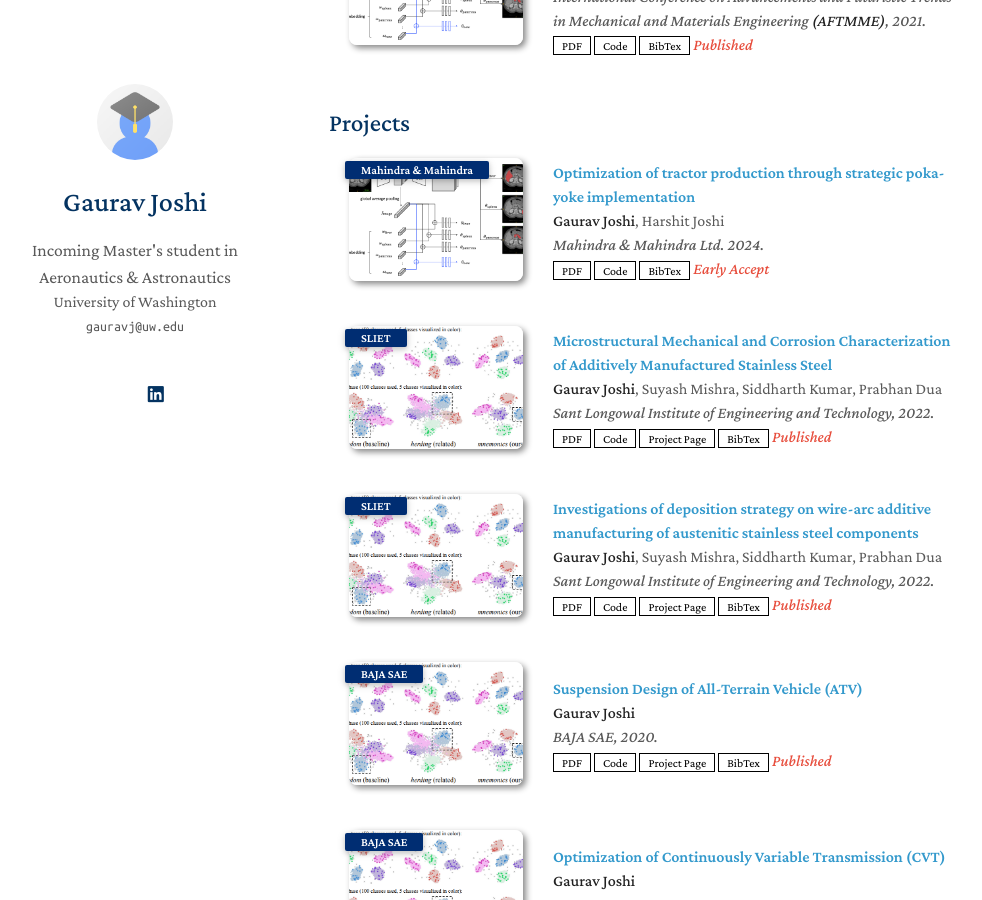
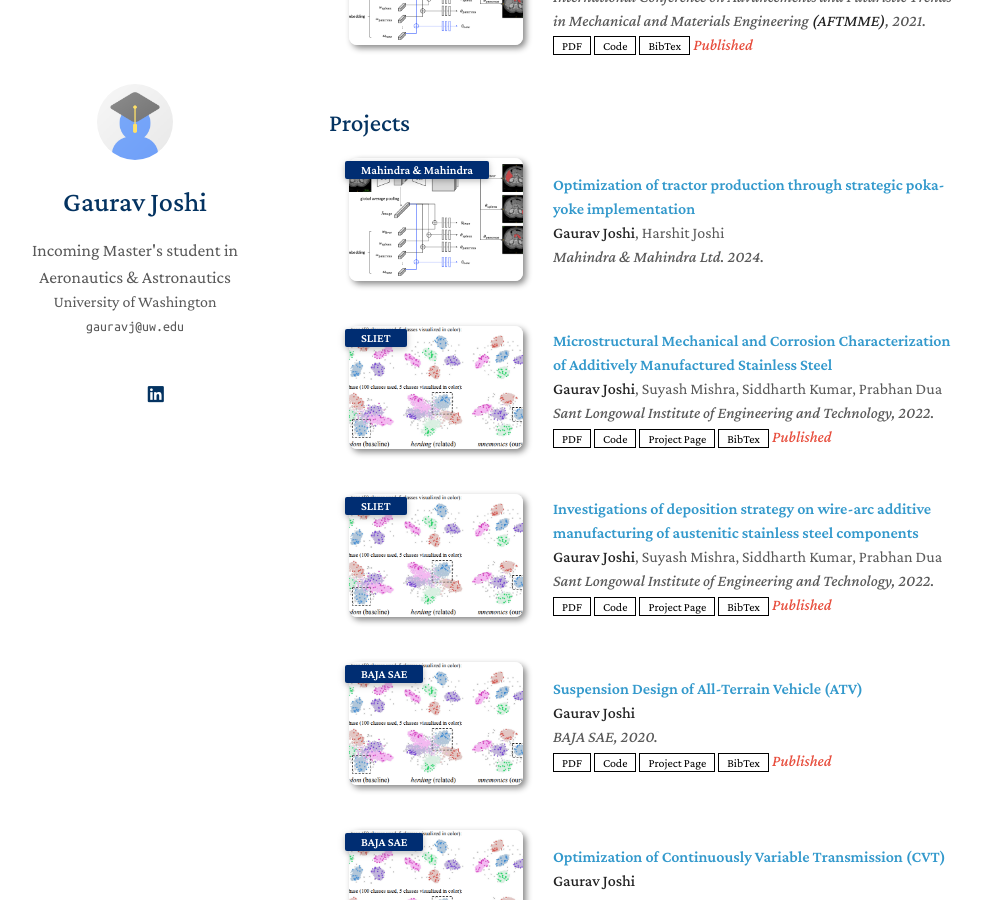
Before and after one commit to mastersinusoidal/mastersinusoidal.github.io, a Jekyll site: the page built from index.md, in a window 1280 px wide and 900 px high, scrolled down 626 px. Shown: the whole window, without its empty margins (141-1123 px from the left). Built offline with Jekyll 4.4.1, drawn with Linux system fonts in a browser that asks for light colours; nearby versions of some CDN libraries; a style sheet for code colours, icons or effects is not loaded; our own code applies the rules of GitHub Pages for plain Markdown files.

Commit message:
Update projects.yml

```diff
--- a/_data/projects.yml
+++ b/_data/projects.yml
@@ -4,11 +4,8 @@
     authors: <strong>Gaurav Joshi</strong>, Harshit Joshi
     conference_short: Mahindra & Mahindra
     conference: Mahindra & Mahindra Ltd. 2024.
-    pdf: https://arxiv.org/pdf/2306.00988.pdf
-    code: https://github.com/MrGiovanni/ContinualLearning
-    bibtex: https://bib.yliu.me/MICCAI23.txt
+    More: https://github.com/MrGiovanni/ContinualLearning
     image: ./assets/img/teaser_example_2.png
-    notes: Early Accept
 
   - title: "Microstructural Mechanical and Corrosion Characterization of Additively Manufactured Stainless Steel"
     authors: <strong>Gaurav Joshi</strong>, Suyash Mishra, Siddharth Kumar, Prabhan Dua
```
